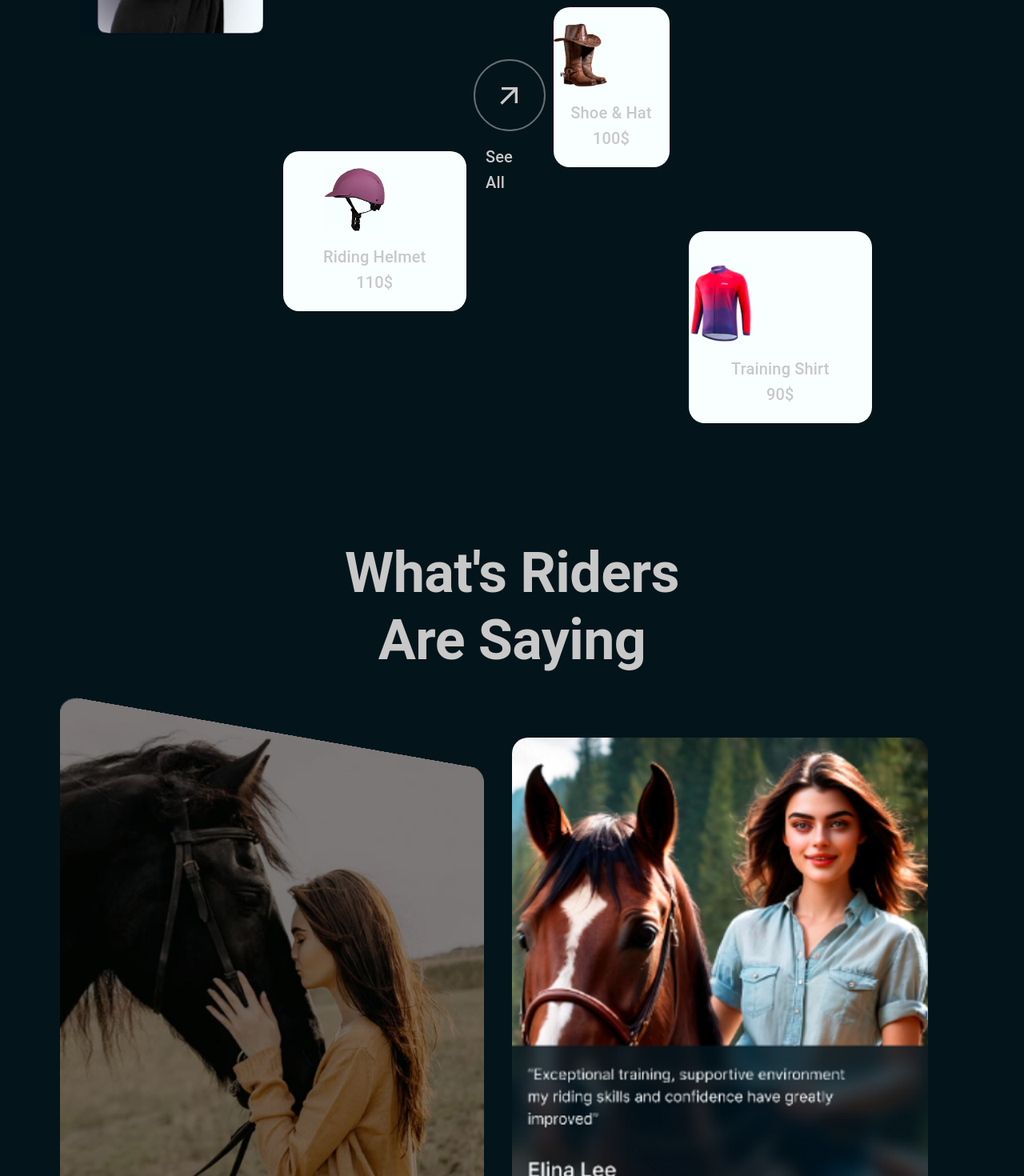
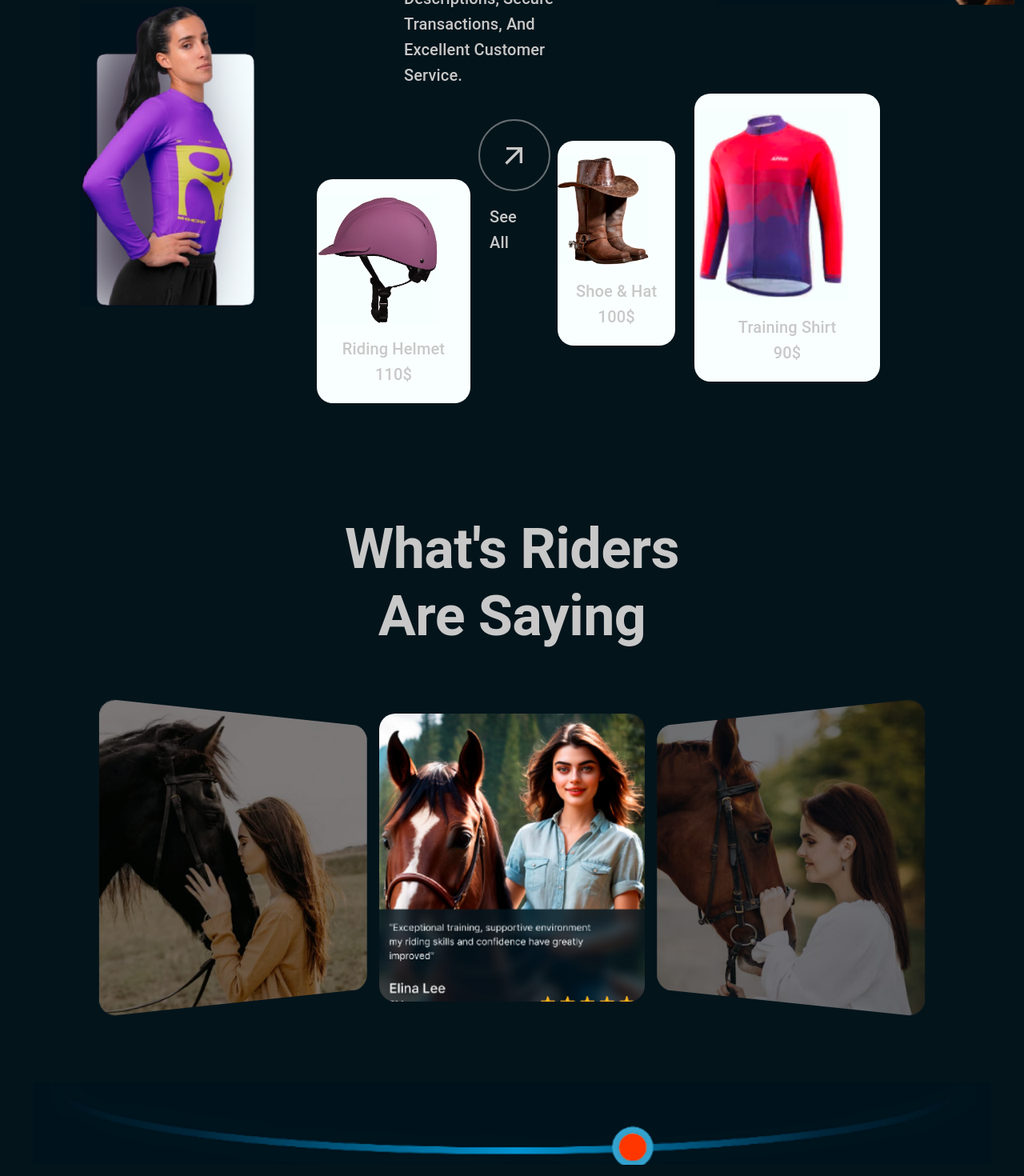
Before and after one commit to leonardogabriel31/horse-riding-sports, a Next.js app: page / in a window 1280 px wide. Shown: the part 4600-6070 px from the top of the page at 80% size. Built offline with nearby package versions, Linux system fonts and the light colour scheme.

Commit message:
correcciones en el diseno responsive y contenedores

```diff
--- a/src/components/principal/principalPageComponents/principal_header/principalHeader.jsx
+++ b/src/components/principal/principalPageComponents/principal_header/principalHeader.jsx
@@ -35,7 +35,7 @@ function PrincipalHeader() {
                 sm: "22vh",
                 md: "20vh",
                 lg: "-2vh",
-                xl: "-3vh",
+                xl: "-5vh",
               },
               display: "flex",
               justifyContent: "center",
--- a/src/components/principal/principalPageComponents/three_header/three-header-components/girlAndArticles.jsx
+++ b/src/components/principal/principalPageComponents/three_header/three-header-components/girlAndArticles.jsx
@@ -15,8 +15,8 @@ function GirlAndArticles() {
             justifyContent: "center",
             alignItems: "center",
             paddingLeft: "100px",
-            paddingRight: "190px",
-            marginTop: { md: "-120px", lg: "-360px", xl: "-360px" },
+            paddingRight: "180px",
+            marginTop: { md: "-50px", lg: "-200px", xl: "-360px" },
           }}
         >
           <Grid
@@ -38,14 +38,20 @@ function GirlAndArticles() {
               component={"div"}
               sx={{
                 width: {
-                  xs: "43vh",
+                  xs: "46vh",
                   sm: "100%",
                   md: "100%",
                   lg: "100%",
                   xl: "100%",
                 },
-                height: { xs: "40vh", sm: "50vh", md: "970px" },
-                paddingBottom: "50px",
+                height: {
+                  xs: "40vh",
+                  sm: "50vh",
+                  md: "50vh",
+                  lg: "50vh",
+                  xl: "90vh",
+                },
+                paddingBottom: "20px",
                 borderRadius: "20px",
                 display: "flex",
                 justifyContent: "center",
@@ -88,19 +94,25 @@ function GirlAndArticles() {
               alignItems: "flex-end",
               width: "100%",
               height: "100%",
-              marginBottom: { sm: -30, md: -40, lg: -40, xl: -40 },
+              marginBottom: { sm: -30, md: -40, lg: -40, xl: -45 },
             }}
           >
             <Box
               component={"div"}
               sx={{
-                width: { xs: "30vw", sm: "80%", md: "750px" },
+                width: {
+                  xs: "35vw",
+                  sm: "80%",
+                  md: "50vw",
+                  lg: "15vw",
+                  xl: "18vw",
+                },
                 height: {
-                  xs: "22vh",
+                  xs: "35vh",
                   sm: "25vh",
                   md: "400px",
-                  lg: "25vh",
-                  xl: "40vh",
+                  lg: "35vh",
+                  xl: "49vh",
                 },
                 background: "rgb(249, 255, 254)",
                 paddingTop: "20px",
@@ -118,8 +130,8 @@ function GirlAndArticles() {
                   backgroundImage: "url(helmet.png)",
                   backgroundSize: "contain",
                   backgroundRepeat: "no-repeat",
-                  width: "55%",
-                  height: "80%",
+                  width: "100%",
+                  height: "100%",
                   margin: "0 auto",
                 }}
               />
@@ -223,12 +235,12 @@ function GirlAndArticles() {
             <Box
               component={"div"}
               sx={{
-                width: { xs: "35vw", sm: "80%", md: "530px" },
+                width: { xs: "35vw", sm: "20vw", md: "30vw", xl: "50vw" },
                 height: {
-                  xs: "30vh",
-                  sm: "30vh",
-                  md: "480px",
-                  lg: "25vh",
+                  xs: "35vh",
+                  sm: "35vh",
+                  md: "49vh",
+                  lg: "32vh",
                   xl: "40vh",
                 },
                 background: "rgb(249, 255, 254)",
@@ -240,7 +252,7 @@ function GirlAndArticles() {
                 alignItems: "center",
                 flexDirection: "column",
                 zIndex: 1,
-                marginTop: { md: -15 },
+                marginTop: { md: 15 },
               }}
             >
               <Box
@@ -285,24 +297,31 @@ function GirlAndArticles() {
             sm={6}
             xs={12}
             sx={{
+              zIndex: 1,
               color: "rgb(200, 200, 200)",
               display: "flex",
               justifyContent: "center",
               alignItems: "center",
               marginBottom: { sm: -30 },
-              marginTop: { md: "80px", xl: "-220px" },
+              marginTop: { sm: "50px", md: "80px", lg: "-295px", xl: "-290px" },
             }}
           >
             <Box
               component={"div"}
               sx={{
-                width: { xs: "33vw", sm: "80%", md: "540px" },
+                width: {
+                  xs: "33vw",
+                  sm: "20vw",
+                  md: "23vw",
+                  lg: "50vw",
+                  xl: "18vw",
+                },
                 height: {
-                  xs: "32vh",
-                  sm: "30vh",
-                  md: "480px",
-                  lg: "30vh",
-                  xl: "45vh",
+                  xs: "35vh",
+                  sm: "35vh",
+                  md: "45vh",
+                  lg: "45vh",
+                  xl: "58vh",
                 },
                 background: "rgb(249, 255, 254)",
                 paddingTop: "20px",
@@ -319,12 +338,13 @@ function GirlAndArticles() {
                 component={"div"}
                 sx={{
                   backgroundImage: "url(jersey.png)",
-                  backgroundSize: "contain",
+                  backgroundSize: "contain", // Cambia a "cover" si necesitas que la imagen llene todo el contenedor
                   backgroundRepeat: "no-repeat",
                   width: "100%",
                   height: "100%",
-                  margin: "0 auto",
-                  marginTop: { xs: "10px", md: "20px" },
+                  display: "flex",
+                  justifyContent: "center",
+                  alignItems: "center", // Asegúrate de centrar la imagen
                 }}
               />
               <Box
--- a/src/components/principal/principalPageComponents/three_header/three-header-components/riderAreSaying.jsx
+++ b/src/components/principal/principalPageComponents/three_header/three-header-components/riderAreSaying.jsx
@@ -12,7 +12,13 @@ function RiderAreSaying() {
           justifyContent: "center",
           alignItems: "center",
           textAlign: "center",
-          marginTop: { xs: "40vh", sm: "60vh", md: "60vh", lg: "60px", xl: "60px" },
+          marginTop: {
+            xs: "40vh",
+            sm: "60vh",
+            md: "60vh",
+            lg: "30vh",
+            xl: "60px",
+          },
         }}
       >
         <Box
@@ -26,7 +32,7 @@ function RiderAreSaying() {
             variant={"h2"}
             sx={{
               fontWeight: "bold",
-              fontSize: 70,
+              fontSize: { xs: 60, sm: 70, md: 70, lg: 70, xl: 70 },
               color: "rgb(200, 200, 200)",
             }}
           >
@@ -54,6 +60,10 @@ function RiderAreSaying() {
               item
               id={"1"}
               xl={4}
+              lg={4}
+              md={4}
+              sm={12}
+              xs={12}
               sx={{
                 color: "rgb(200, 200, 200)",
                 display: "flex",
@@ -62,7 +72,7 @@ function RiderAreSaying() {
                 transition: "0.5s linear",
                 transform: {
                   sm: "perspective(150px) rotatex(-5deg)",
-                  md: "perspective(150px) rotatex(-5deg)",
+                  md: "perspective(150px) rotatey(5deg)",
                   lg: "perspective(150px) rotatey(5deg)",
                   xl: "perspective(150px) rotatey(5deg)",
                 },
@@ -96,8 +106,20 @@ function RiderAreSaying() {
                 <Box
                   component={"div"}
                   sx={{
-                    width: "520px",
-                    height: "600px",
+                    width: {
+                      xs: "52vw",
+                      sm: "52vw",
+                      md: "26vw",
+                      lg: "26vw",
+                      xl: "24vw",
+                    },
+                    height: {
+                      xs: "60vw",
+                      sm: "60vw",
+                      md: "30vw",
+                      lg: "45vh",
+                      xl: "60vh",
+                    },
                     borderRadius: "20px",
                     display: "flex",
                     justifyContent: "center",
@@ -141,6 +163,10 @@ function RiderAreSaying() {
               item
               id={"2"}
               xl={4}
+              lg={4}
+              md={4}
+              sm={12}
+              xs={12}
               sx={{
                 color: "rgb(200, 200, 200)",
                 display: "flex",
@@ -163,8 +189,20 @@ function RiderAreSaying() {
                 <Box
                   component={"div"}
                   sx={{
-                    width: "520px",
-                    height: "600px",
+                    width: {
+                      xs: "52vw",
+                      sm: "52vw",
+                      md: "26vw",
+                      lg: "26vw",
+                      xl: "24vw",
+                    },
+                    height: {
+                      xs: "60vw",
+                      sm: "60vw",
+                      md: "30vw",
+                      lg: "45vh",
+                      xl: "60vh",
+                    },
                     borderRadius: "20px",
                     display: "flex",
                     justifyContent: "center",
@@ -191,6 +229,10 @@ function RiderAreSaying() {
               item
               id={"3"}
               xl={4}
+              lg={4}
+              md={4}
+              sm={12}
+              xs={12}
               sx={{
                 color: "rgb(200, 200, 200)",
                 display: "flex",
@@ -199,7 +241,7 @@ function RiderAreSaying() {
                 transition: "0.5s linear",
                 transform: {
                   sm: "perspective(150px) rotatex(5deg)",
-                  md: "perspective(150px) rotatex(5deg)",
+                  md: "perspective(150px) rotatey(-5deg)",
                   lg: "perspective(150px) rotatey(-5deg)",
                   xl: "perspective(150px) rotatey(-5deg)",
                 },
@@ -228,8 +270,20 @@ function RiderAreSaying() {
                 <Box
                   component={"div"}
                   sx={{
-                    width: "520px",
-                    height: "600px",
+                    width: {
+                      xs: "52vw",
+                      sm: "52vw",
+                      md: "26vw",
+                      lg: "26vw",
+                      xl: "24vw",
+                    },
+                    height: {
+                      xs: "60vw",
+                      sm: "60vw",
+                      md: "30vw",
+                      lg: "45vh",
+                      xl: "60vh",
+                    },
                     borderRadius: "20px",
                     display: "flex",
                     justifyContent: "center",
@@ -281,7 +335,12 @@ function RiderAreSaying() {
               item
               id={"4"}
               xl={12}
+              lg={12}
+              md={12}
+              sm={12}
+              xs={12}
               sx={{
+                // background: "rgb(4, 20, 27)",
                 display: "flex",
                 justifyContent: "center",
                 alignItems: "center",
@@ -291,7 +350,7 @@ function RiderAreSaying() {
                 component={"div"}
                 sx={{
                   width: "100%",
-                  borderRadius: "20px",
+                  // borderRadius: "20px",
                   display: "flex",
                   justifyContent: "center",
                   alignItems: "center",
@@ -302,8 +361,8 @@ function RiderAreSaying() {
                   component={"div"}
                   sx={{
                     width: "100%",
-                    height: "160px",
-                    borderRadius: "20px",
+                    height: {xs: "5vh", sm: "8vh", md: "11vh", lg: "13vh", xl: "16vh"},
+                    // borderRadius: "20px",
                     display: "flex",
                     justifyContent: "center",
                     alignItems: "center",
```
Also changed, not shown: src/components/principal/principalPageComponents/four_header/fourHeader.jsx (+3 -4 lines), src/components/principal/principalPageComponents/three_header/three-header-components/ourBestSelling.jsx (+4 -4 lines).
